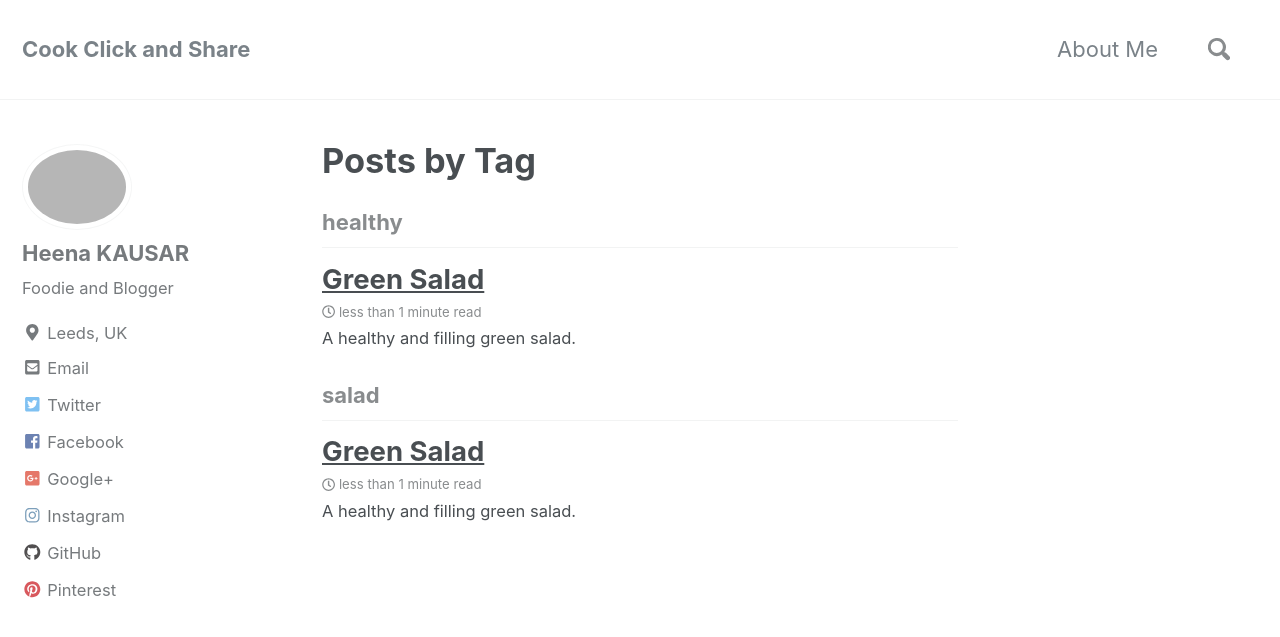
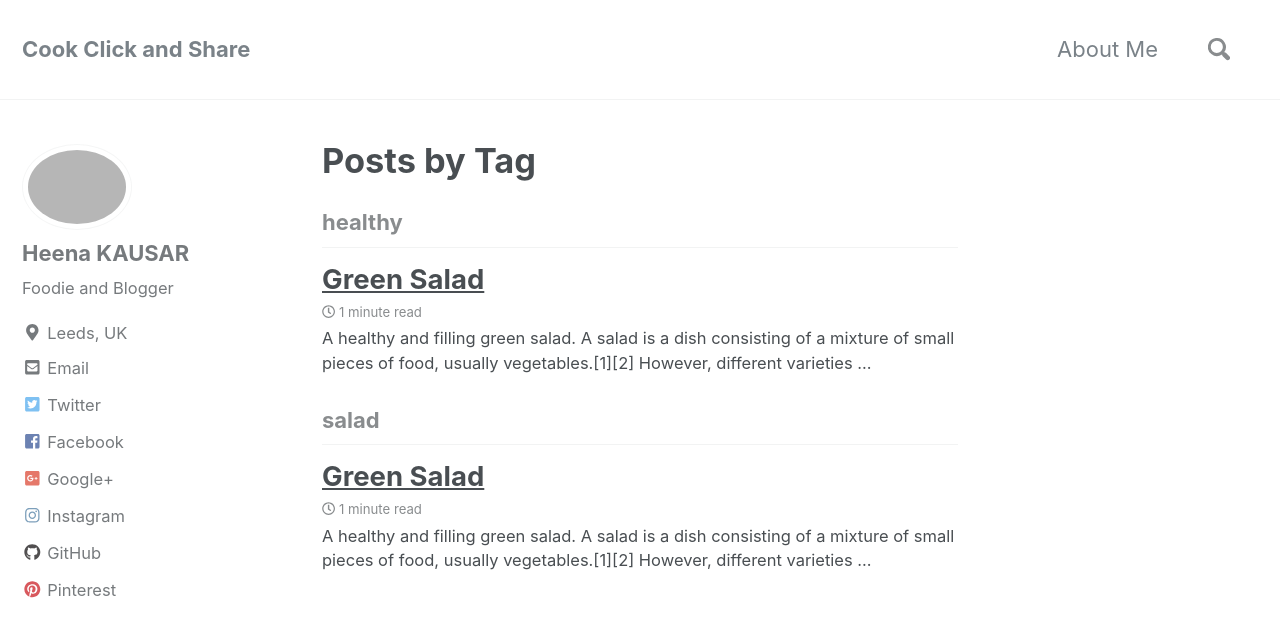
Before and after one commit to cookclickandshare/cookclickandshare, a Jekyll site: the page built from _pages/tag-archive.html, in a window 1280 px wide and 900 px high. Shown: the top 637 px of the window. Built offline with Jekyll 4.4.1, drawn with Linux system fonts in a browser that asks for light colours; nearby versions of some CDN libraries; some of the changed lines change nothing that is shown.

Commit message:
Update 2018-08-03-green-salad.md

```diff
--- a/_posts/2018-08-03-green-salad.md
+++ b/_posts/2018-08-03-green-salad.md
@@ -8,7 +8,9 @@
 header: { overlay_image: /assets/images/unsplash-image-34.jpg, og_image: /assets/images/page-header-og-image.png, caption: 'Photo credit: [**Unsplash**](https://unsplash.com)' }
 ---
 
-A healthy and filling green salad.
+A healthy and filling green salad. A salad is a dish consisting of a mixture of small pieces of food, usually vegetables.[1][2] However, different varieties of salad may contain virtually any type of ready-to-eat food. Salads are typically served at room temperature or chilled, with notable exceptions such as south German potato salad which is served warm.
+
+Garden salads use a base of leafy greens such as lettuce, arugula/rocket, kale or spinach; they are common enough that the word salad alone often refers specifically to garden salads. Other types include bean salad, tuna salad, fattoush, Greek salad, and Japanese sōmen salad (a noodle-based salad). The sauce used to flavor a salad is commonly called a salad dressing; most salad dressings are based on either a mixture of oil and vinegar or a fermented milk product like kefir. `courtesy wikipedia`
 
 ## Ingredients:
 
```
